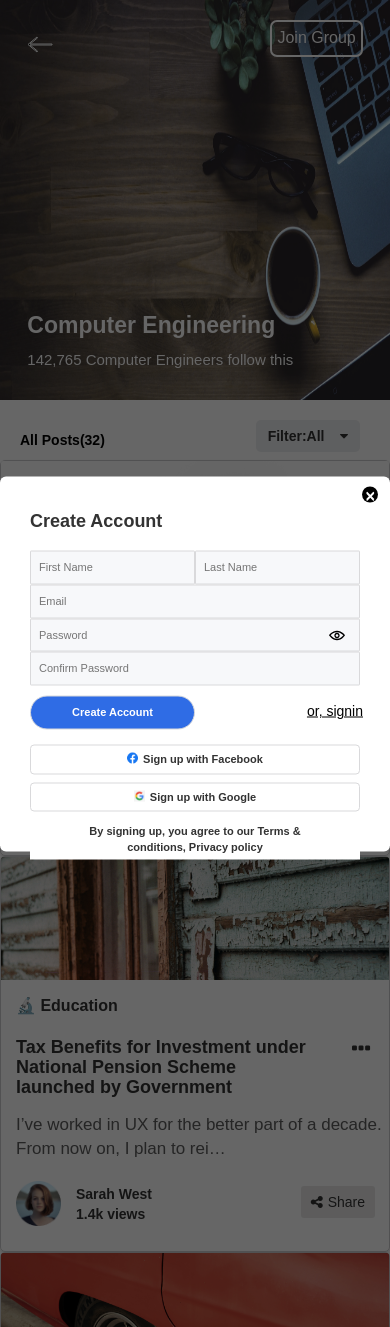
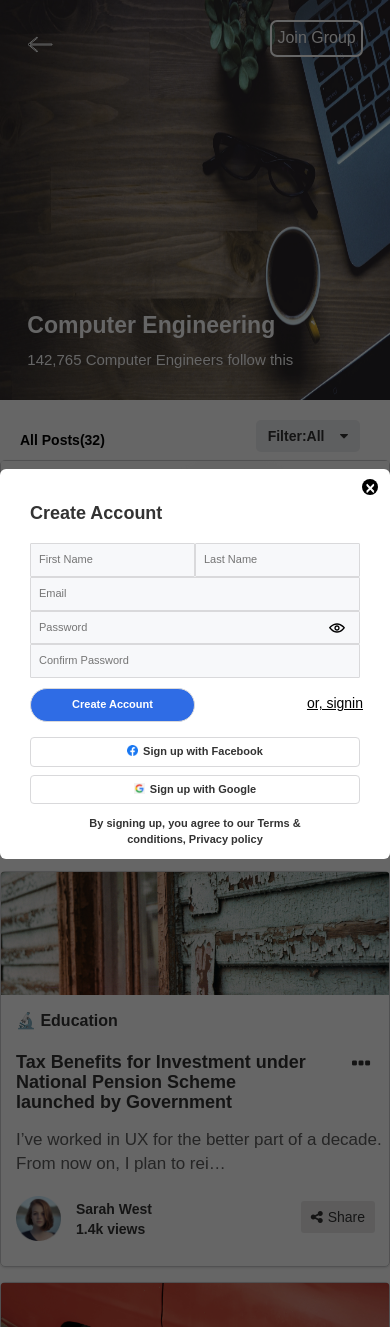
Before and after one commit to Aksh-gupt/atg-akshat-gupta, a PHP site: page / in a window 390 px wide, after a click on "Join Group". Run offline with PHP 8.4, Linux system fonts and the light colour scheme.

Commit message:
second commit

```diff
--- a/home.css
+++ b/home.css
@@ -417,7 +417,7 @@ body{
     z-index: 3;
 }
 .signup{
-    height: 375px;
+    height: 390px;
 }
 .signin{
     height: 335px;
@@ -616,6 +616,7 @@ body{
         width: 100%;
         margin: 0;
         padding: 0;
+        margin-bottom: 15px;
     }
     .title .head .bol{
         border-bottom: 0px solid #000;
@@ -627,6 +628,9 @@ body{
     }
     .pic .write h2{
         font-size: 23px;
+    }
+    .signup{
+        height:
     }
     .signin .green, .signup .green{
         display: none;
```
Also changed, not shown: home.html (line endings or trailing spaces), logedin.html (line endings or trailing spaces).
